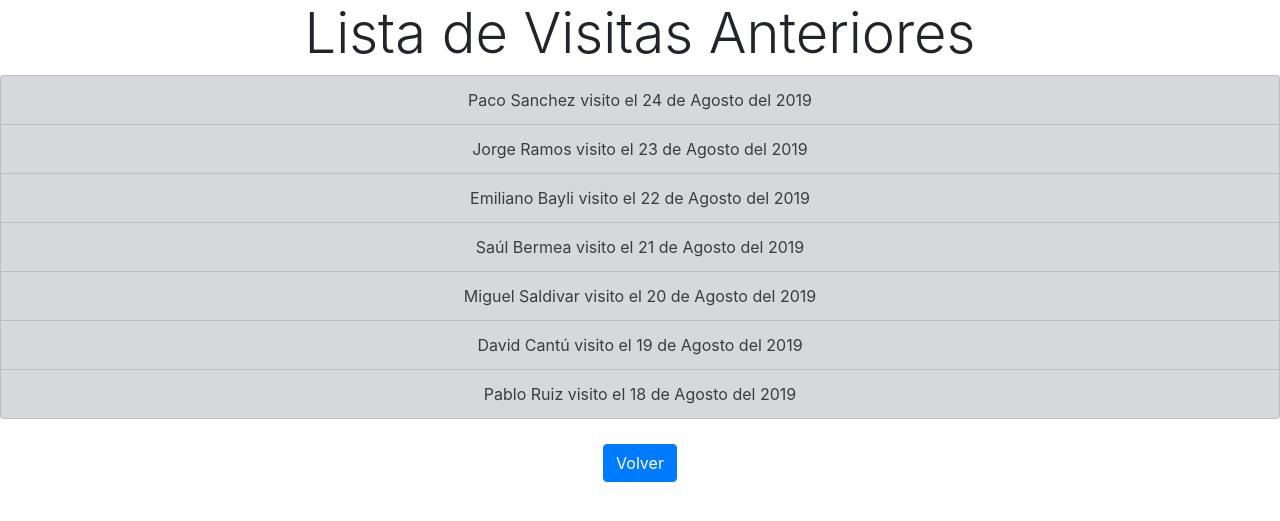
After one commit to codyvi/Hack2019, a Flask app: page /visitasanteriores in a window 1280 px wide. The commit adds this page. Shown: the top 521 px of the page. Run offline with Flask 2, Linux system fonts and the light colour scheme; some libraries are stand-ins or nearby versions.

Commit message:
Added windows

```diff
--- a/app.py
+++ b/app.py
@@ -41,6 +41,14 @@ def login():
 def registro():
     return render_template('registro.html')
 
+@app.route('/visitasanteriores')
+def visitasanteriores():
+    return render_template('visitasanteriores.html')
+
+@app.route('/SesiónUsuario')
+def SesiónUsuario():
+    return render_template('SesiónUsuario.html')
+
 @app.route('/camera')
 def camera():
     return render_template('Camera.html')
--- a/static/Registro.css
+++ b/static/Registro.css
@@ -100,3 +100,8 @@ html{
   .error{
     color: rgb(170, 0, 0);
   }
+
+  #elflex {
+    display: flex;
+    justify-content: center;
+  }
--- /dev/null
+++ b/static/va.css
@@ -0,0 +1,6 @@
+.elflex{
+    position: relative;
+    top: 25px;
+    display: flex;
+    justify-content: center;
+}
--- a/templates/SesiónUsuario.html
+++ b/templates/SesiónUsuario.html
@@ -22,7 +22,7 @@
             <div class="collapse navbar-collapse" id="navbarSupportedContent">
               <ul class="navbar-nav mr-auto" id="nav">
                 <li class="nav-item">
-                  <a class="nav-link" href="#"> Reservaciones Anteriores </a>
+                  <a onclick="location.href='visitasanteriores'" class="nav-link" href="#"> Reservaciones Anteriores </a>
                 </li>
 
                 </ul>
@@ -43,7 +43,7 @@
                         </span> Acceder a Invitación</button>
                         <br>
                         <br>
-                        <button class="btn btn-light btn-lg"> <i class="fas fa-id-card-alt"></i> Contestar reservas activas</button>
+                        <button  class="btn btn-light btn-lg"> <i class="fas fa-id-card-alt"></i> Contestar reservas activas</button>
                     </div>
                 </div>
             </div>
--- a/templates/registro.html
+++ b/templates/registro.html
@@ -34,6 +34,11 @@
 
        <h3 class="text-center">Link: </h3>
        <h3 class="text-center">https://bit.ly/1jiHxbB</h3>
+
+       <div class="elflex">
+          <button onclick="location.href='SesiónUsuario'" class="btn btn-primary">Volver</button>
+      </div>
+
       </div>
     </div>
 
--- /dev/null
+++ b/templates/visitasanteriores.html
@@ -0,0 +1,37 @@
+<!doctype html>
+<html lang="en">
+  <head>
+    <!-- Required meta tags -->
+    <meta charset="utf-8">
+    <meta name="viewport" content="width=device-width, initial-scale=1, shrink-to-fit=no">
+
+    <!-- Bootstrap CSS -->
+    <link rel="stylesheet" href="https://stackpath.bootstrapcdn.com/bootstrap/4.3.1/css/bootstrap.min.css" integrity="sha384-ggOyR0iXCbMQv3Xipma34MD+dH/1fQ784/j6cY/iJTQUOhcWr7x9JvoRxT2MZw1T" crossorigin="anonymous">
+    <link rel="stylesheet" href="../static/va.css">
+
+    <title>Visitas Anteriores</title>
+  </head>
+  <body>
+    <h1 class="text-center display-4">Lista de Visitas Anteriores</h1>
+
+    <div class="list-group">
+            <a href="#" class="list-group-item list-group-item-action list-group-item-secondary text-center">Paco Sanchez visito el 24 de Agosto del 2019</a>
+            <a href="#" class="list-group-item list-group-item-action list-group-item-secondary text-center">Jorge Ramos visito el 23 de Agosto del 2019</a>
+            <a href="#" class="list-group-item list-group-item-action list-group-item-secondary text-center">Emiliano Bayli visito el 22 de Agosto del 2019</a>
+            <a href="#" class="list-group-item list-group-item-action list-group-item-secondary text-center">Saúl Bermea visito el 21 de Agosto del 2019</a>
+            <a href="#" class="list-group-item list-group-item-action list-group-item-secondary text-center">Miguel Saldivar visito el 20 de Agosto del 2019</a>
+            <a href="#" class="list-group-item list-group-item-action list-group-item-secondary text-center">David Cantú visito el 19 de Agosto del 2019</a>
+            <a href="#" class="list-group-item list-group-item-action list-group-item-secondary text-center">Pablo Ruiz visito el 18 de Agosto del 2019</a>
+        </div>
+
+        <div class="elflex">
+            <button onclick="location.href='SesiónUsuario'" class="btn btn-primary">Volver</button>
+        </div>
+
+    <!-- Optional JavaScript -->
+    <!-- jQuery first, then Popper.js, then Bootstrap JS -->
+    <script src="https://code.jquery.com/jquery-3.3.1.slim.min.js" integrity="sha384-q8i/X+965DzO0rT7abK41JStQIAqVgRVzpbzo5smXKp4YfRvH+8abtTE1Pi6jizo" crossorigin="anonymous"></script>
+    <script src="https://cdnjs.cloudflare.com/ajax/libs/popper.js/1.14.7/umd/popper.min.js" integrity="sha384-UO2eT0CpHqdSJQ6hJty5KVphtPhzWj9WO1clHTMGa3JDZwrnQq4sF86dIHNDz0W1" crossorigin="anonymous"></script>
+    <script src="https://stackpath.bootstrapcdn.com/bootstrap/4.3.1/js/bootstrap.min.js" integrity="sha384-JjSmVgyd0p3pXB1rRibZUAYoIIy6OrQ6VrjIEaFf/nJGzIxFDsf4x0xIM+B07jRM" crossorigin="anonymous"></script>
+  </body>
+</html>
```
